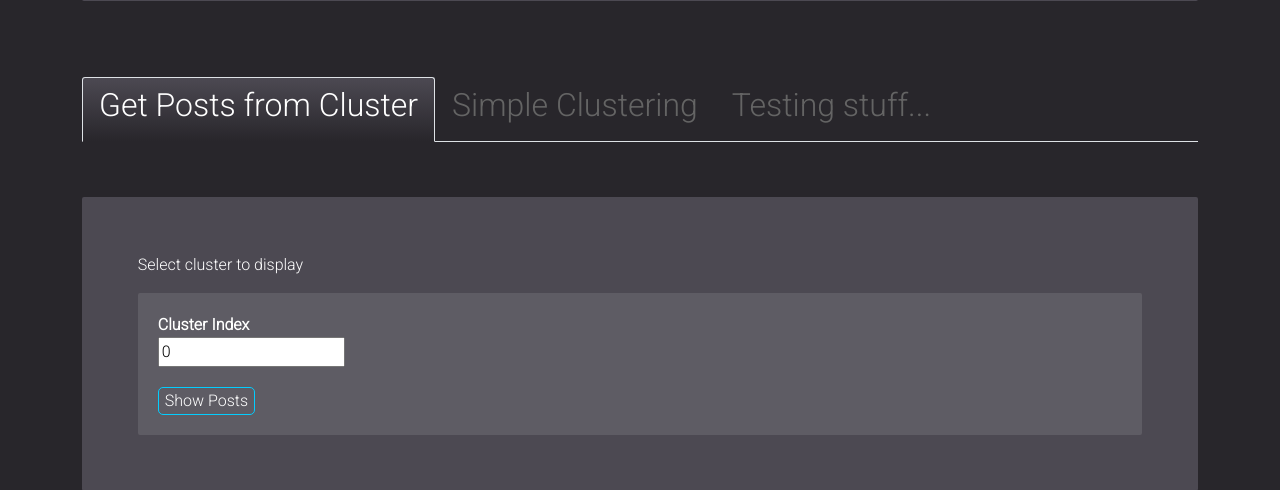
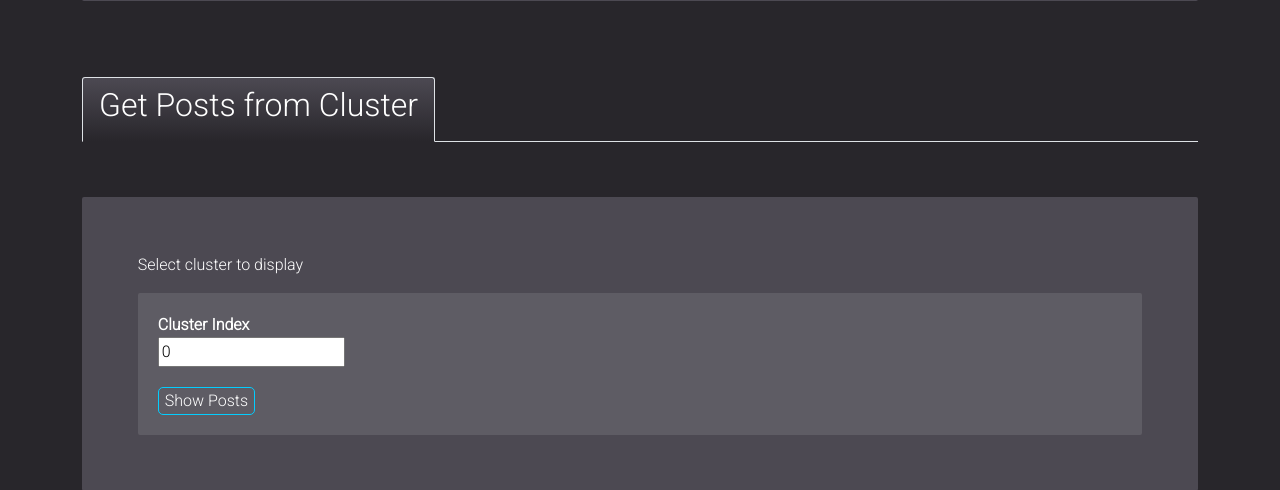
Before and after one commit to axyorah/hn-post-clusterer, a Flask app: template flaskr/templates/index.html in a window 1280 px wide. Shown: the part 790-1280 px from the top of the page. Run offline with Flask 3, Linux system fonts and the light colour scheme; the template is opened without the code that fills it, so the values that code supplies are empty; parts of the project's set-up code (start-up, migrations or seed data) failed here and were passed over.

Commit message:
rm: remove all html and js related to simple (non-semantic) clustering

```diff
--- a/flaskr/static/js/cluster_utils.js
+++ /dev/null
@@ -1,89 +0,0 @@
-function filterAbyBwhereBisC(a, b, c) {
-    const indices = [...Array(a.length).keys()];
-    return indices.map(i => {
-        if (b[i] === c) {return a[i];}
-    }).filter(val => val !== undefined);
-}
-
-runSimpleClusterBtn.addEventListener('click', function (evt) {
-    console.log('clicked simple cluster button!');
-    const params = {
-        'sender': 'kmeans-run',
-        'show-lsi-topics-num': showLsiTopicsNum.value,
-        'show-kmeans-clusters-num': showKmeansClustersNum.value
-    }
-
-    // add in-progress animation
-    this.innerHTML =
-        `${spinnerAmination} Running BoW &rarr; TF-IDF &rarr; LSI &rarr; k-Means...`;
-
-    // run clustering, change button text when done
-    postData('/simplecluster', params)
-        .then(res => {
-            // change button text
-            console.log(res);
-            this.innerHTML = 'Run Simple Clustering';
-
-            // display plots:
-            // create bar plot and store it in barPlotRef
-            const barPlotRef = document.createElement('iframe');
-            barPlotRef.setAttribute('class', 'graph-container');
-            barPlotRef.setAttribute('src', '/dashapp/simple-cluster-bar-plot');
-
-            // create 2d scatter plot with two axes = first two LSI coordinates
-            const scatter2DPlotRef = document.createElement('iframe');
-            scatter2DPlotRef.setAttribute('class', 'graph-container');
-            scatter2DPlotRef.setAttribute('src', '/dashapp/simple-cluster-scatter-plot');
-
-            // make sure that the new plots are the only children of simpleClusterPlotRoot
-            while (simpleClusterPlotRoot.children.length) {
-                simpleClusterPlotRoot.removeChild(simpleClusterPlotRoot.children[simpleClusterPlotRoot.children.length - 1]);
-            }
-            simpleClusterPlotRoot.appendChild(barPlotRef);
-            simpleClusterPlotRoot.appendChild(scatter2DPlotRef);
-        })
-        .catch(err => {
-            console.log(err);
-            this.innerHTML = 'Run Simple Clustering';
-        });
-})
-
-showSimpleClusterPostsBtn.addEventListener('click', function (evt) {
-    console.log('clicked show posts btn');
-    const targetLabel = showKmeansClusteredPostsNum.value;
-
-    let labels, all_ids, filtered_ids;
-
-    // add in-progress animation
-    this.innerHTML = `${spinnerAmination} Querying DB...`;
-
-    // read all labels
-    postData('/file/read', {
-        'sender': 'reader',
-        'fname': 'data/labels.txt'
-    }).then(res => {
-        // read all ids
-        labels = res.contents;
-        return postData('/file/read', {
-            'sender': 'reader',
-            'fname': 'data/ids.txt'
-        })
-    }).then(res => {
-        // filter ids based on the target label and query db
-        all_ids = res.contents;
-        filtered_ids = filterAbyBwhereBisC(all_ids, labels, targetLabel);
-        return postData('/db/get', {
-            'sender': 'kmeans-show',
-            'story_ids': filtered_ids,
-        })
-    }).then(res => {
-        // display filtered posts in a new table
-        console.log(res);
-        const table = getNewHNPostTable(); // no morePostsBtn!
-        appendDataToHNPostTable(table, res);
-        this.innerHTML = 'Show Posts';
-    }).catch(err => {
-        console.log(err)
-        this.innerHTML = 'Show Posts';
-    })
-})
--- a/flaskr/static/js/index.js
+++ b/flaskr/static/js/index.js
@@ -132,8 +132,15 @@ async function postData(url, data) {
     return response.json();
 }
 
+function filterAbyBwhereBisC(a, b, c) {
+    const indices = [...Array(a.length).keys()];
+    return indices.map(i => {
+        if (b[i] === c) {return a[i];}
+    }).filter(val => val !== undefined);
+}
+
 // Event Listeners
-for (let filterBy of ['date', 'id', 'comm', 'score']) {
+for (let filterBy of ['id', 'comm', 'score']) {
     for (let loc of ['begin', 'end']) {
         show[filterBy][loc].range.addEventListener('change', (evt) => {
             update[filterBy][loc](
@@ -145,7 +152,7 @@ for (let filterBy of ['date', 'id', 'comm', 'score']) {
 }
 
 window.addEventListener('load', (evt) => {
-    for (let filterBy of ['date', 'id', 'comm', 'score']) {
+    for (let filterBy of ['id', 'comm', 'score']) {
         config[filterBy](
             show[filterBy].begin.range, show[filterBy].end.range,
             show[filterBy].begin.label, show[filterBy].end.label,
--- a/flaskr/static/js/table_utils.js
+++ b/flaskr/static/js/table_utils.js
@@ -153,8 +153,7 @@ function appendDataToHNPostTable(table, data) {
     }
 }
 
-// Event Listeners
-queryDbBtn.addEventListener('click', function (evt) {
+function showAllPosts() {
     /*
     values currently set in the "form" will be used to query the db;
     partial response will be shown in a table at the bottom of the page at `/`;
@@ -184,4 +183,4 @@ queryDbBtn.addEventListener('click', function (evt) {
 
     // send params for complete query and entire corpus serialization
     queryDbAndSerializeResult(paramsComplete);
-})
+}
--- a/flaskr/templates/index.html
+++ b/flaskr/templates/index.html
@@ -30,32 +30,12 @@
                     <h2>Get Posts from Cluster</h2>
                 </button>
             </li>
-            <li class="nav-item" role="presentation">
-                <button class="nav-link" id="simple-cluster-tab-btn" data-bs-toggle="tab"
-                    data-bs-target="#simple-cluster" aria-selected="false">
-                    <h2>Simple Clustering</h2>
-                </button>
-            </li>
-            <li class="nav-item" role="presentation">
-                <button class="nav-link" id="test-tab-btn" data-bs-toggle="tab" data-bs-target="#test-form"
-                    type="button" role="tab" aria-controls="test" aria-selected="false">
-                    <h2>Testing stuff...</h2>
-                </button>
-            </li>
         </ul>
 
         <div class="tab-content" id="tab-content">
 
             <section class="tab-pane fade show active" id="same-label-tab" role="tabpanel" aria-labelledby="same-label-tab">
                 {% include "partials/get_posts_from_same_cluster.html" %}
-            </section>
-
-            <section class="tab-pane fade" id="simple-cluster" role="tabpanel" aria-labelledby="simple-cluster">
-                {% include "partials/simple_cluster_tab.html" %}
-            </section>
-
-            <section class="tab-pane fade" id="test-form" role="tabpanel" aria-labelledby="test-tab">
-                {% include "partials/test_tab.html" %}
             </section>
 
         </div>
@@ -96,16 +76,7 @@
                 show[filterBy][loc]["label"] = document.querySelector(`#show-${filterBy}-${loc}-label`);
             }
         }
-        const queryDbBtn = document.querySelector("#post-db-btn");
         const tableRoot = document.querySelector("#table-root");
-
-        // `Simple Clustering` tab
-        const runSimpleClusterBtn = document.querySelector("#run-simple-cluster-btn");
-        const showLsiTopicsNum = document.querySelector("#show-lsi-topics-num");
-        const showKmeansClustersNum = document.querySelector("#show-kmeans-clusters-num");
-        const showSimpleClusterPostsBtn = document.querySelector("#show-simple-cluster-posts-btn");
-        const showKmeansClusteredPostsNum = document.querySelector("#show-kmeans-clustered-posts-num");
-        const simpleClusterPlotRoot = document.querySelector('#simple-cluster-plot-root');
 
         // Semantic Clustering
         const semanticClusterBtn = document.querySelector('#semantic-cluster-btn');
@@ -119,7 +90,6 @@
     <script src="{{url_for('static', filename='js/index.js')}}"></script>
     <script src="{{url_for('static', filename='js/seeddb_utils.js')}}"></script>
     <script src="{{url_for('static', filename='js/table_utils.js')}}"></script>
-    <script src="{{url_for('static', filename='js/cluster_utils.js')}}"></script>
     <script src="{{url_for('static', filename='js/semantic_utils.js')}}"></script>
     <script src="https://cdn.jsdelivr.net/npm/bootstrap@5.0.2/dist/js/bootstrap.bundle.min.js"
         integrity="sha384-MrcW6ZMFYlzcLA8Nl+NtUVF0sA7MsXsP1UyJoMp4YLEuNSfAP+JcXn/tWtIaxVXM"
```
